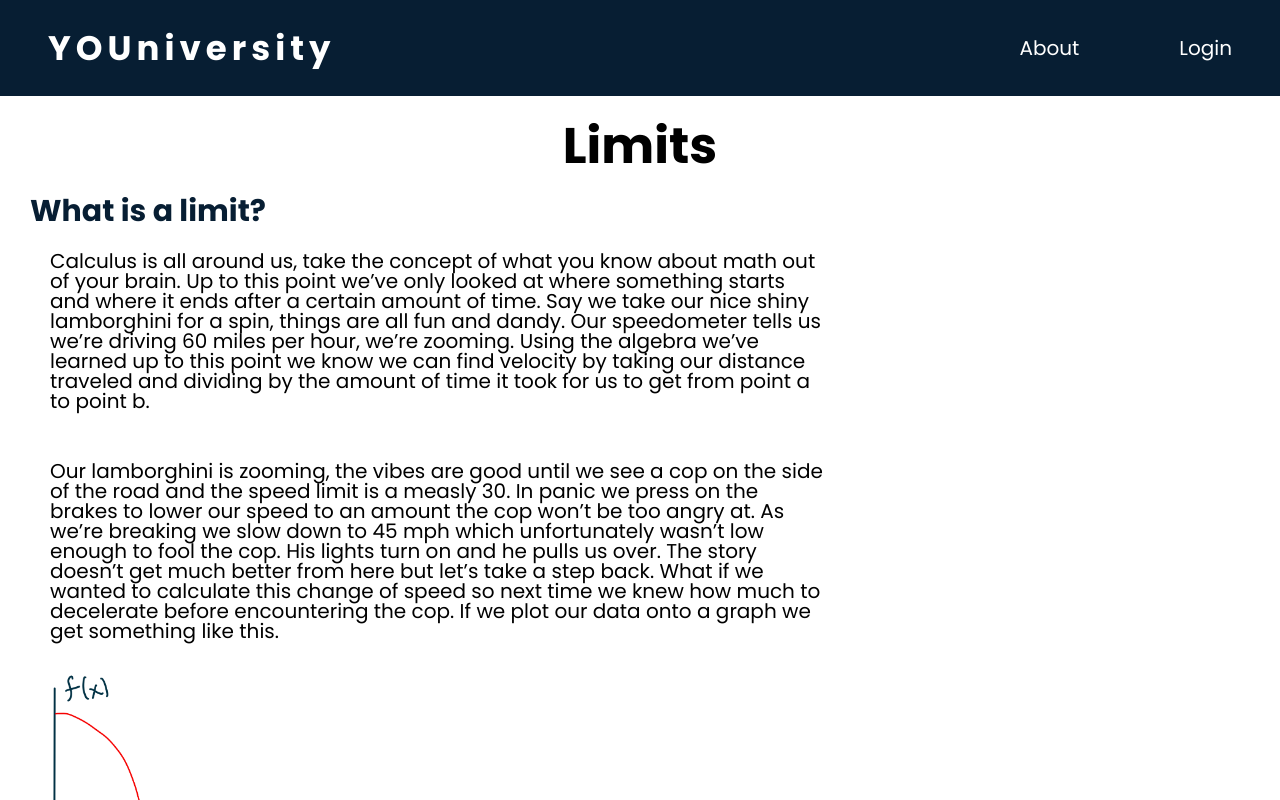
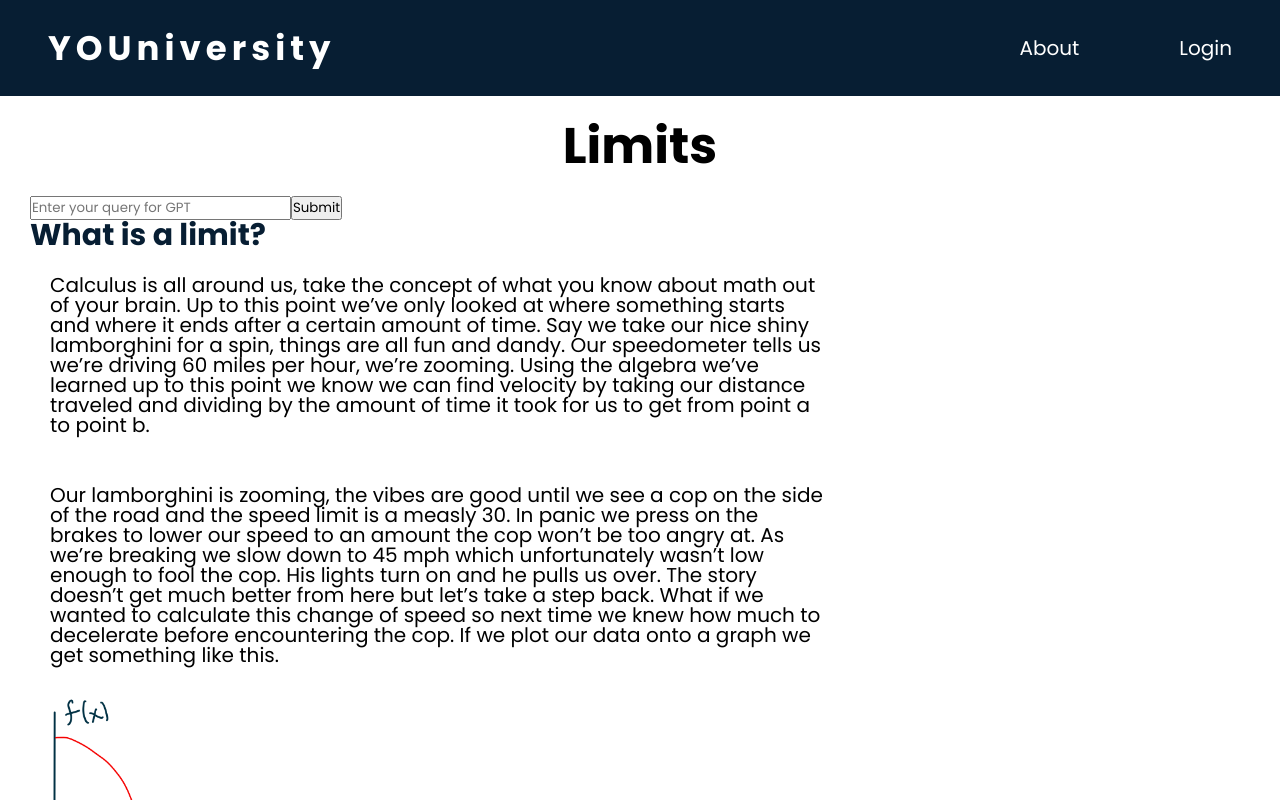
Before and after one commit to talhaMah56/YOUniversity, a React (Create React App) app: page /math/calculus/limits_1 in a window 1280 px wide. Shown: the top 800 px of the page. Built offline with nearby package versions, Linux system fonts and the light colour scheme.

Commit message:
added the bot

```diff
--- a/package.json
+++ b/package.json
@@ -10,6 +10,7 @@
     "@types/node": "^16.18.86",
     "@types/react": "^18.2.61",
     "@types/react-dom": "^18.2.19",
+    "axios": "^1.6.7",
     "react": "^18.2.0",
     "react-dom": "^18.2.0",
     "react-router-dom": "^6.22.2",
--- /dev/null
+++ b/src/components/GPTQueryComponent.tsx
@@ -0,0 +1,92 @@
+import React, { useState } from 'react';
+import axios from 'axios';
+
+interface FailedGptResponse {
+  success: false;
+  finish_reason: string;
+}
+
+interface SuccessfulGptResponse {
+  success: true;
+  message: string;
+}
+
+type GptResponse = FailedGptResponse | SuccessfulGptResponse;
+
+const GPTQueryComponent: React.FC = () => {
+  const [query, setQuery] = useState<string>('');
+  const [response, setResponse] = useState<string | null>(null);
+  const [loading, setLoading] = useState<boolean>(false);
+
+  const runGPTQuery = async (query: string): Promise<GptResponse> => {
+    setLoading(true);
+    try {
+      const { data } = await axios.post(
+        'https://api.openai.com/v1/chat/completions',
+        {
+          model: 'gpt-3.5-turbo',
+          messages: [{ role: 'user', content: query }],
+        },
+        {
+          headers: {
+            'Content-Type': 'application/json',
+            Authorization: `Bearer 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`, // Use environment variable or secure storage
+          },
+        }
+      );
+
+      const result = data.choices[0];
+
+      if (result.finish_reason !== 'stop') {
+        return {
+          success: false,
+          finish_reason: result.finish_reason,
+        };
+      }
+
+      return {
+        success: true,
+        message: result.message.content,
+      };
+    } catch (error) {
+      console.error('Failed to fetch GPT response', error);
+      return {
+        success: false,
+        finish_reason: 'network_error',
+      };
+    } finally {
+      setLoading(false);
+    }
+  };
+
+  const handleSubmit = async (e: React.FormEvent<HTMLFormElement>) => {
+    e.preventDefault();
+    const gptResult = await runGPTQuery(query);
+    if (gptResult.success === true) {
+      setResponse(`GPT response: ${gptResult.message}`);
+    } else {
+      setResponse(`Failed with finish_reason: ${gptResult.finish_reason}`);
+    }
+  };
+
+  return (
+       <div>
+      <form onSubmit={handleSubmit}>
+        <input
+          type="text"
+          value={query}
+          onChange={(e) => setQuery(e.target.value)}
+          placeholder="Enter your query for GPT"
+        />
+        <button type="submit" disabled={loading}>
+          Submit
+        </button>
+      </form>
+      <div style={{ color: 'black'}}>
+              {response && <p >{response}</p>}
+      </div>
+    </div>
+  );
+};
+
+export default GPTQueryComponent;
--- a/src/screens/MathScreen/CalculusScreen/Limits1Screen/Limits1Screen.tsx
+++ b/src/screens/MathScreen/CalculusScreen/Limits1Screen/Limits1Screen.tsx
@@ -1,4 +1,5 @@
 import React from "react";
+import GPTQueryComponent from "../../../../components/GPTQueryComponent";
 
 export const Limits1Screen: React.FC = () => {
 
@@ -8,6 +9,8 @@ export const Limits1Screen: React.FC = () => {
       <div className="subject-page-grid">
         <div>
         <div className="text-lesson">
+                    <GPTQueryComponent></GPTQueryComponent>
+
 
           <h2 className="sub-header">What is a limit?</h2>
 
```
Also changed, not shown: 1 other file (tests, documents, lock files or other folders).
